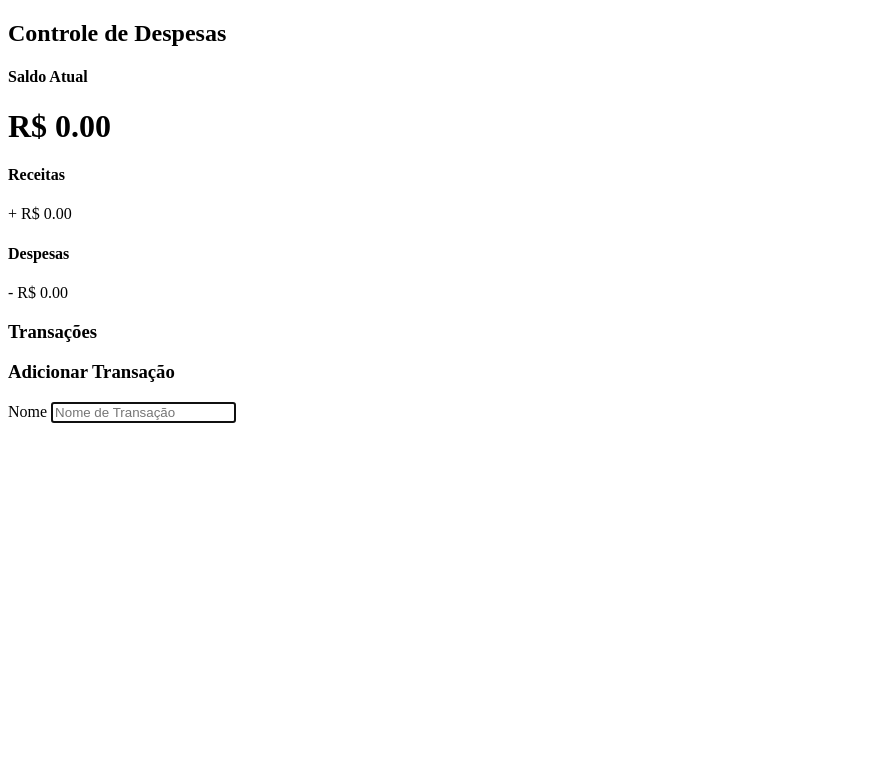
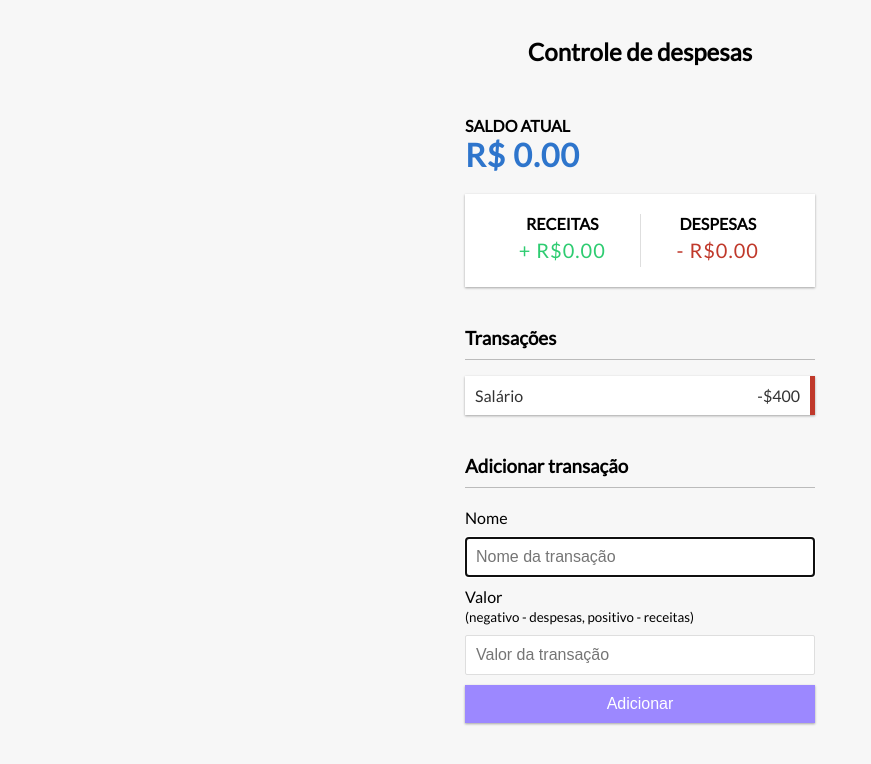
Before and after one commit to OsmarAmaral/controle_de_despesas, a plain HTML site: page index.html in a window 1280 px wide. Shown: the whole page, without its empty margins (0-871 px from the left). Drawn offline with Linux system fonts and the light colour scheme.

Commit message:
add index.html v.final style.css v.final

```diff
--- a/index.html
+++ b/index.html
@@ -1,48 +1,59 @@
 <!DOCTYPE html>
 <html lang="pt-br">
-
   <head>
-    <meta charset="UTF-8">
-    <meta name="viewport" content="width=device-width, initial-scale=1.0">
+    <meta charset="UTF-8" />
+    <meta name="viewport" content="width=device-width, initial-scale=1.0" />
+    <link rel="stylesheet" href="./style.css" />
+    <link rel="stylesheet" href="script.js" />
     <title>Controle de despesas</title>
   </head>
+  <body>
+    <h2>Controle de despesas</h2>
 
-<body>
-    <h2>Controle de Despesas</h2>
     <div class="container">
-        <h4>Saldo Atual</h4>
+      <h4>Saldo atual</h4>
 
       <h1 id="balance" class="balance">R$ 0.00</h1>
 
       <div class="inc-exp-container">
         <div>
           <h4>Receitas</h4>
-                <p id="money-plus" class="money-plus"> + R$ 0.00</p>
+          <p id="money-plus" class="money plus">+ R$0.00</p>
         </div>
 
         <div>
           <h4>Despesas</h4>
-                <p id="money-minus" class="money-minus"> - R$ 0.00</p>
+          <p id="money-minus" class="money minus">- R$0.00</p>
         </div>
       </div>
 
       <h3>Transações</h3>
 
-        <ul id="transacoes" class="transacoes">
-            <!-- <li class="minus">
+      <ul id="transactions" class="transactions">
+        <li class="minus">
           Salário <span>-$400</span><button class="delete-btn">x</button>
-            </li> -->
+        </li>
       </ul>
 
-        <h3>Adicionar Transação</h3>
+      <h3>Adicionar transação</h3>
 
       <form id="form">
         <div class="form-control">
           <label for="text">Nome</label>
-                <input autofocus type="text" id="text" placeholder="Nome de Transação">
+          <input autofocus type="text" id="text" placeholder="Nome da transação" />
         </div>
+
+        <div class="form-control">
+          <label for="amount">Valor <br />
+            <small>(negativo - despesas, positivo - receitas)</small>
+          </label>
+          <input type="number" id="amount" placeholder="Valor da transação" />
+        </div>
+
+        <button class="btn">Adicionar</button>
       </form>
     </div>
+
+    <script src="script.js"></script>
   </body>
-
 </html>
--- a/style.css
+++ b/style.css
@@ -0,0 +1,152 @@
+@import url('https://fonts.googleapis.com/css?family=Lato&display=swap');
+
+:root {
+  --box-shadow: 0 1px 3px rgba(0, 0, 0, 0.12), 0 1px 2px rgba(0, 0, 0, 0.24);
+}
+
+* {
+  box-sizing: border-box;
+}
+
+body {
+  background-color: #f7f7f7;
+  display: flex;
+  flex-direction: column;
+  align-items: center;
+  justify-content: center;
+  min-height: 100vh;
+  margin: 0;
+  font-family: 'Lato', sans-serif;
+}
+
+.container {
+  margin: 30px auto;
+  width: 350px;
+}
+
+h1 {
+  letter-spacing: 1px;
+  margin: 0;
+  color: #2e75cc;
+}
+
+h3 {
+  border-bottom: 1px solid #bbb;
+  padding-bottom: 10px;
+  margin: 40px 0 10px;
+}
+
+h4 {
+  margin: 0;
+  text-transform: uppercase;
+}
+
+.inc-exp-container {
+  background-color: #fff;
+  box-shadow: var(--box-shadow);
+  padding: 20px;
+  display: flex;
+  justify-content: space-between;
+  margin: 20px 0;
+}
+
+.inc-exp-container > div {
+  flex: 1;
+  text-align: center;
+}
+
+.inc-exp-container > div:first-of-type {
+  border-right: 1px solid #dedede;
+}
+
+.money {
+  font-size: 20px;
+  letter-spacing: 1px;
+  margin: 5px 0;
+}
+
+.money.plus {
+  color: #2ecc71;
+}
+
+.money.minus {
+  color: #c0392b;
+}
+
+label {
+  display: inline-block;
+  margin: 10px 0;
+}
+
+input[type='text'],
+input[type='number'] {
+  border: 1px solid #dedede;
+  border-radius: 2px;
+  display: block;
+  font-size: 16px;
+  padding: 10px;
+  width: 100%;
+}
+
+.btn {
+  cursor: pointer;
+  background-color: #9c88ff;
+  box-shadow: var(--box-shadow);
+  color: #fff;
+  border: 0;
+  display: block;
+  font-size: 16px;
+  margin: 10px 0 30px;
+  padding: 10px;
+  width: 100%;
+}
+
+.btn:focus,
+.delete-btn:focus {
+  outline: 0;
+}
+
+.transactions {
+  list-style-type: none;
+  padding: 0;
+  margin-bottom: 40px;
+}
+
+.transactions li {
+  background-color: #fff;
+  box-shadow: var(--box-shadow);
+  color: #333;
+  display: flex;
+  justify-content: space-between;
+  position: relative;
+  padding: 10px;
+  margin: 10px 0;
+}
+
+.transactions li.plus {
+  border-right: 5px solid #2ecc71;
+}
+
+.transactions li.minus {
+  border-right: 5px solid #c0392b;
+}
+
+.delete-btn {
+  cursor: pointer;
+  background-color: #e74c3c;
+  border: 0;
+  color: #fff;
+  font-size: 20px;
+  line-height: 20px;
+  padding: 2px 5px;
+  position: absolute;
+  top: 50%;
+  left: 0;
+  transform: translate(-100%, -50%);
+  opacity: 0;
+  transition: opacity 0.3s ease;
+}
+
+.transactions li:hover .delete-btn {
+  opacity: 1;
+}
```
Lines whose indentation alone changed are shown as unchanged.
